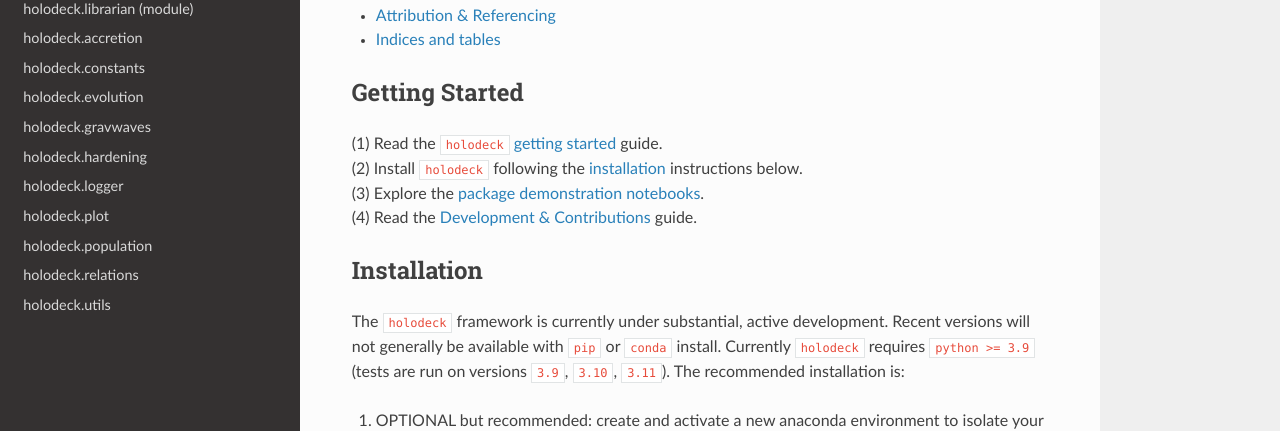
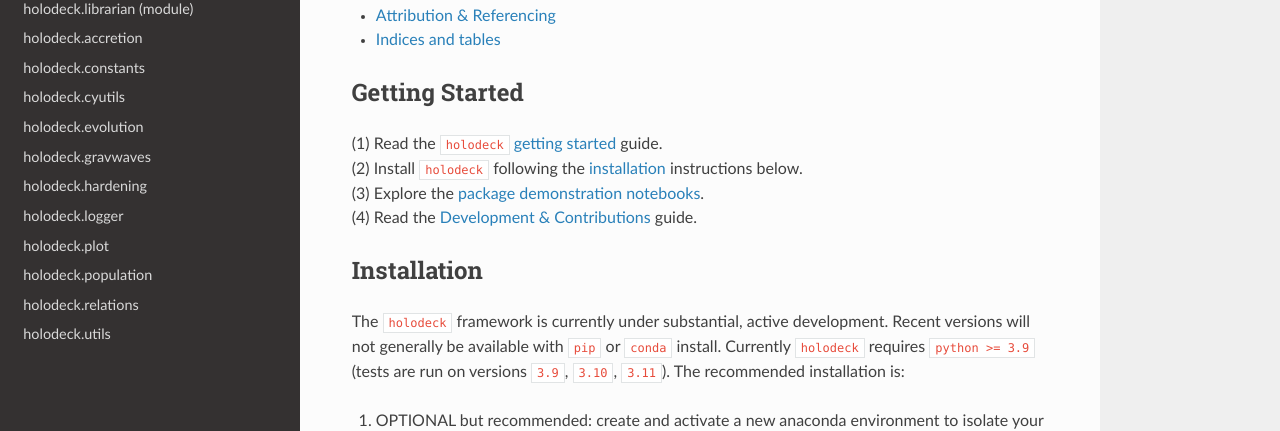
Before and after one commit to nanograv/holodeck, a Sphinx documentation site: the page built from docs/source/index.rst, in a window 1280 px wide. Shown: the part 468-899 px from the top of the page. Built offline with Sphinx 7.4.7 and the Read the Docs theme 2.0.0, drawn with Linux system fonts in a browser that asks for light colours.

Commit message:
DOCS: add more stubs for sams modules

```diff
--- /dev/null
+++ b/docs/source/api_ref/holodeck.cyutils.rst
@@ -0,0 +1,6 @@
+================
+holodeck.cyutils
+================
+
+.. automodule:: holodeck.cyutils
+    :members:
--- /dev/null
+++ b/docs/source/api_ref/holodeck.sams.comps.rst
@@ -0,0 +1,6 @@
+==============
+holodeck.comps
+==============
+
+.. automodule:: holodeck.comps
+    :members:
--- /dev/null
+++ b/docs/source/api_ref/holodeck.sams.sam.rst
@@ -0,0 +1,6 @@
+============
+holodeck.sam
+============
+
+.. automodule:: holodeck.sam
+    :members:
--- /dev/null
+++ b/docs/source/api_ref/holodeck.sams.sam_cyutils.rst
@@ -0,0 +1,6 @@
+====================
+holodeck.sam_cyutils
+====================
+
+.. automodule:: holodeck.sam_cyutils
+    :members:
--- a/docs/source/index.rst
+++ b/docs/source/index.rst
@@ -41,6 +41,7 @@
    holodeck.librarian (module) <api_ref/holodeck.librarian>
    holodeck.accretion <api_ref/holodeck.accretion>
    holodeck.constants <api_ref/holodeck.constants>
+   holodeck.cyutils <api_ref/holodeck.cyutils>
    holodeck.evolution <api_ref/holodeck.evolution>
    holodeck.gravwaves <api_ref/holodeck.gravwaves>
    holodeck.hardening <api_ref/holodeck.hardening>
```
Also changed, not shown: docs/source/api_ref/holodeck.sams.rst (+7 -0 lines).
